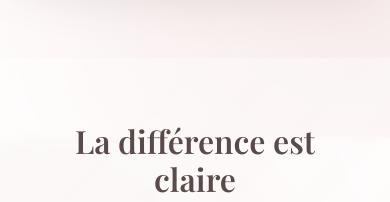
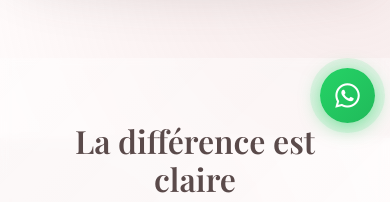
Before and after one commit to anasafanif/skepil, a website built with Vite: page index.html in a window 390 px wide. Shown: the part 706-908 px from the top of the page. Built offline with nearby package versions, Linux system fonts and the light colour scheme; a web font is replaced by a local one.

Commit message:
feat: Add WhatsApp floating button for enhanced user engagement, including styling and responsive design adjustments in style.css.

```diff
--- a/index.html
+++ b/index.html
@@ -353,6 +353,11 @@
         </div>
     </div>
 
+    <!-- WhatsApp Floating Button -->
+    <a href="https://wa.me/212772316201?text=Bonjour%20!%20Je%20souhaite%20obtenir%20plus%20d'informations%20sur%20vos%20services%20d'épilation%20laser.%20Pouvez-vous%20me%20renseigner%20sur%20vos%20tarifs%20et%20disponibilités%20%3F" target="_blank" class="whatsapp-float" aria-label="Contactez-nous sur WhatsApp">
+        <i class="fa-brands fa-whatsapp"></i>
+    </a>
+
     <!-- Custom JS -->
     <script type="module" src="script.js"></script>
 </body>
--- a/style.css
+++ b/style.css
@@ -1270,3 +1270,62 @@ img {
         opacity: 1;
     }
 }
+
+/* WhatsApp Floating Button */
+.whatsapp-float {
+    position: fixed;
+    width: 60px;
+    height: 60px;
+    bottom: 20px;
+    right: 20px;
+    background: linear-gradient(135deg, #25D366 0%, #20BA5A 100%);
+    color: #FFFFFF;
+    border-radius: 50%;
+    text-align: center;
+    font-size: 30px;
+    box-shadow: 0 4px 20px rgba(37, 211, 102, 0.4);
+    z-index: 1000;
+    display: flex;
+    align-items: center;
+    justify-content: center;
+    transition: all 0.3s ease;
+    text-decoration: none;
+    animation: pulse-whatsapp 2s infinite;
+}
+
+.whatsapp-float:hover {
+    transform: scale(1.1);
+    box-shadow: 0 6px 25px rgba(37, 211, 102, 0.6);
+    background: linear-gradient(135deg, #20BA5A 0%, #25D366 100%);
+}
+
+.whatsapp-float i {
+    color: #FFFFFF;
+    font-size: 32px;
+}
+
+@keyframes pulse-whatsapp {
+    0% {
+        box-shadow: 0 4px 20px rgba(37, 211, 102, 0.4);
+    }
+    50% {
+        box-shadow: 0 4px 20px rgba(37, 211, 102, 0.6), 0 0 0 10px rgba(37, 211, 102, 0.1);
+    }
+    100% {
+        box-shadow: 0 4px 20px rgba(37, 211, 102, 0.4);
+    }
+}
+
+@media (max-width: 768px) {
+    .whatsapp-float {
+        width: 55px;
+        height: 55px;
+        bottom: 15px;
+        right: 15px;
+        font-size: 28px;
+    }
+
+    .whatsapp-float i {
+        font-size: 28px;
+    }
+}
```
